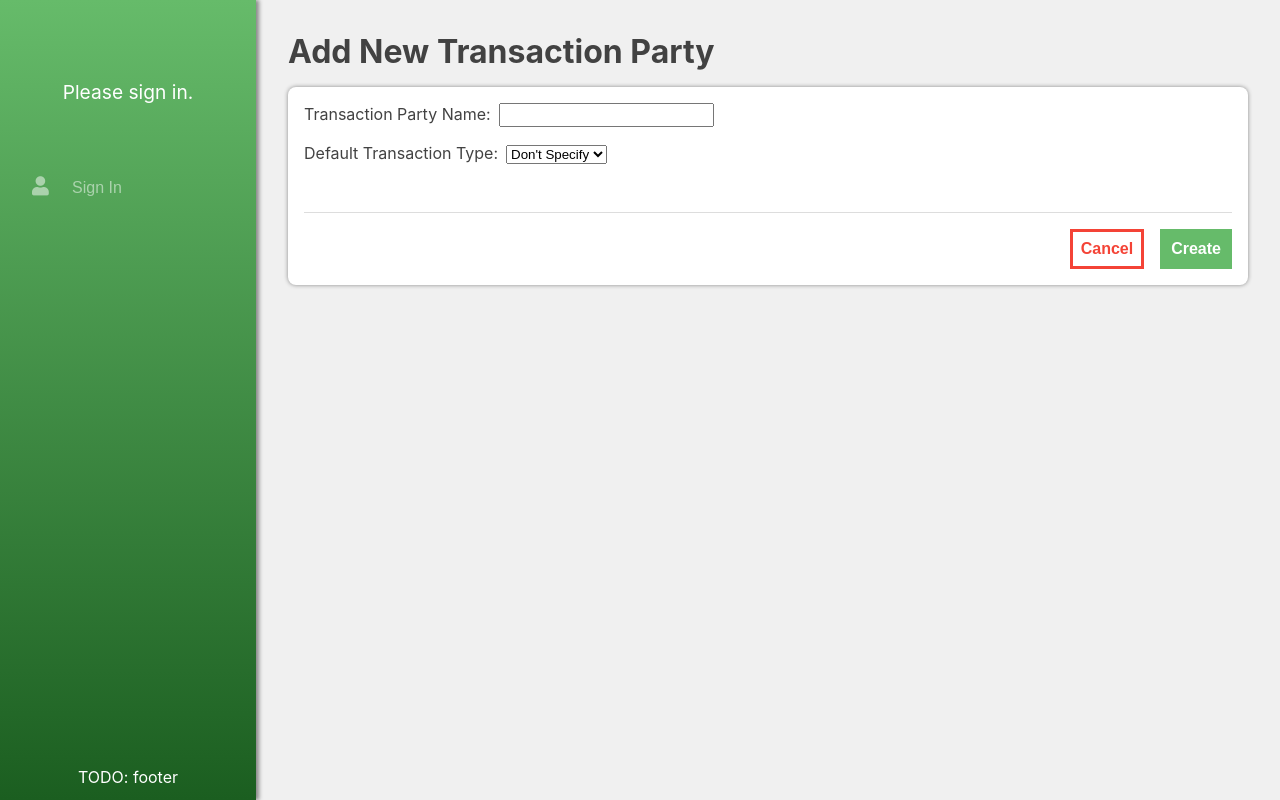
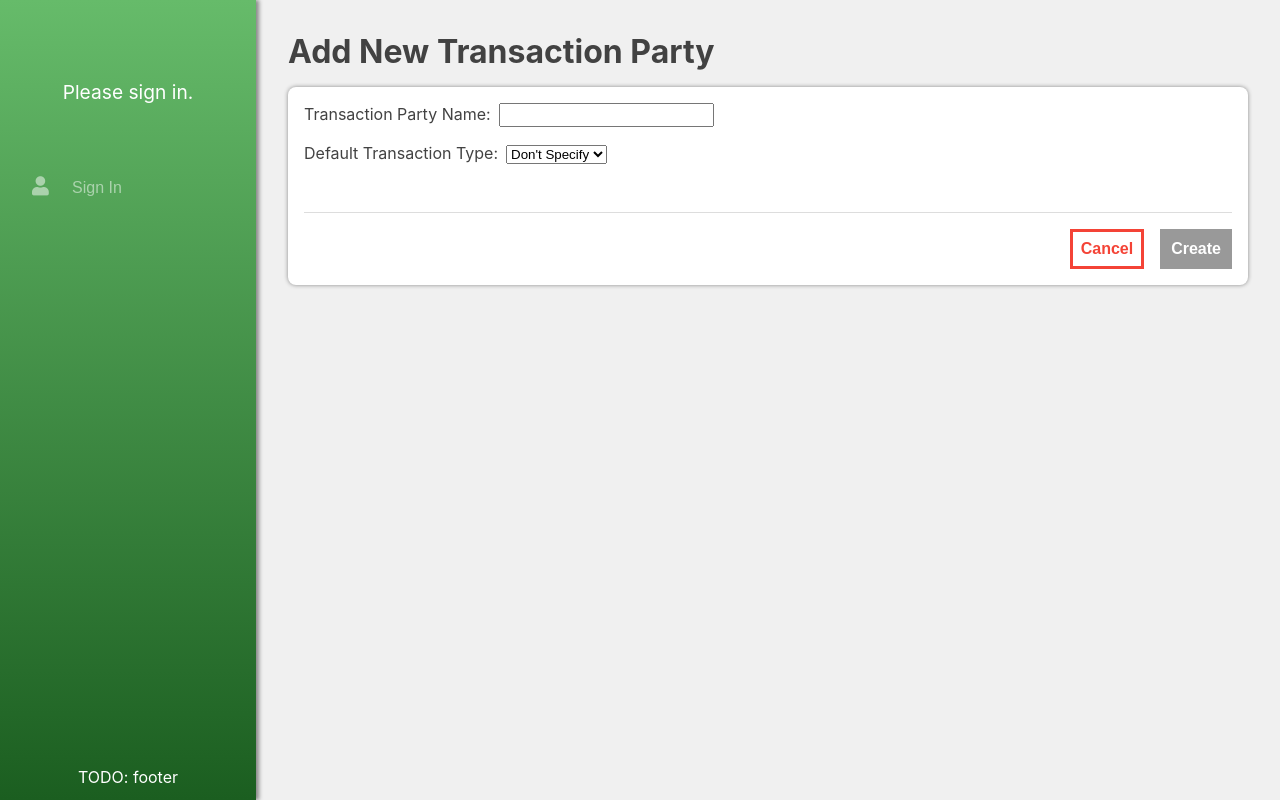
Before and after one commit to ALRobilliard/Split, a React (Create React App) app in the folder client/: page /transactionparties/add in a window 1280 px wide. Built offline with nearby package versions, Linux system fonts and the light colour scheme; no server answers.

Commit message:
Add validation

```diff
--- a/client/src/components/AddAccount/AddAccount.tsx
+++ b/client/src/components/AddAccount/AddAccount.tsx
@@ -65,6 +65,7 @@ class AddAccount extends Component<IProps, IState> {
 
   render() {
     const redirect = this.state.redirect;
+    const validForm = this.state.accountName != '';
 
     if (redirect) {
       return <Redirect to="/accounts" />
@@ -103,7 +104,7 @@ class AddAccount extends Component<IProps, IState> {
           }
           <div className="form-actions">
             <Link to="/accounts"><button className="button button-close">Cancel</button></Link>
-            <a><button className="button button-confirm" onClick={this.postAccount}>Create</button></a>
+            <a><button className="button button-confirm" onClick={this.postAccount} disabled={!validForm}>Create</button></a>
           </div>
         </div>
       </div>
--- a/client/src/components/AddCategory/AddCategory.tsx
+++ b/client/src/components/AddCategory/AddCategory.tsx
@@ -57,6 +57,7 @@ class AddCategory extends Component<IProps, IState> {
 
   render() {
     const redirect = this.state.redirect;
+    const validForm = this.state.categoryName != '';
 
     if (redirect) {
       return <Redirect to="/categories" />
@@ -86,7 +87,7 @@ class AddCategory extends Component<IProps, IState> {
           </div>
           <div className="form-actions">
             <Link to="/categories"><button className="button button-close">Cancel</button></Link>
-            <a><button className="button button-confirm" onClick={this.postCategory}>Create</button></a>
+            <a><button className="button button-confirm" onClick={this.postCategory} disabled={!validForm}>Create</button></a>
           </div>
         </div>
       </div>
--- a/client/src/components/AddTransactionParty/AddTransactionParty.tsx
+++ b/client/src/components/AddTransactionParty/AddTransactionParty.tsx
@@ -102,6 +102,7 @@ class AddTransactionParty extends Component<IProps, IState> {
 
   render() {
     const redirect = this.state.redirect;
+    const validForm = this.state.partyName != '';
 
     if (redirect) {
       return <Redirect to="/transactionparties" />
@@ -145,7 +146,7 @@ class AddTransactionParty extends Component<IProps, IState> {
           </div>: null}
           <div className="form-actions">
             <Link to="/transactionparties"><button className="button button-close">Cancel</button></Link>
-            <a><button className="button button-confirm" onClick={this.postParty}>Create</button></a>
+            <a><button className="button button-confirm" onClick={this.postParty} disabled={!validForm}>Create</button></a>
           </div>
         </div>
       </div>
--- a/client/src/components/App/App.css
+++ b/client/src/components/App/App.css
@@ -58,6 +58,16 @@
 .button-confirm {
   background-color: #66bb6a;
   color: #ffffff;
+}
+
+.button-confirm:disabled {
+  background-color: #999999;
+  border-color: #999999;
+  cursor: default;
+}
+
+.button-confirm:disabled:hover {
+  opacity: 1;
 }
 
 .button-close {
--- a/client/src/components/SearchDropdown/SearchDropdown.tsx
+++ b/client/src/components/SearchDropdown/SearchDropdown.tsx
@@ -11,7 +11,8 @@ interface IProps {
 
 interface IState {
   showList: boolean,
-  searchTerm: string
+  searchTerm: string,
+  validEntry: boolean
 }
 
 class SearchDropdown extends Component<IProps, IState> {
@@ -21,7 +22,8 @@ class SearchDropdown extends Component<IProps, IState> {
     super(props);
     this.state = {
       showList: false,
-      searchTerm: ''
+      searchTerm: '',
+      validEntry: true
     };
   }
 
@@ -30,7 +32,7 @@ class SearchDropdown extends Component<IProps, IState> {
     const callback = () => this.setState({ showList: false});
     setTimeout(callback, 200);
   }
-  searchOnChange = (e: React.ChangeEvent<HTMLInputElement>) => this.setState({ searchTerm: e.target.value }, () => this.props.setLookup({id: undefined, name: undefined}));
+  searchOnChange = (e: React.ChangeEvent<HTMLInputElement>) => this.setState({ searchTerm: e.target.value, validEntry: false }, () => this.props.setLookup({id: undefined, name: undefined}));
 
   render() {
     return (
@@ -48,6 +50,7 @@ class SearchDropdown extends Component<IProps, IState> {
           onChange={this.searchOnChange}
           onFocus={this.searchOnFocus}
           onBlur={this.searchOnBlur}
+          style={{borderColor: this.state.validEntry || this.state.searchTerm === '' ? 'unset' : '#f44336'}}
         />
         {this.state.showList ?
           <ul className="searchList">
@@ -61,7 +64,7 @@ class SearchDropdown extends Component<IProps, IState> {
                 return (
                   <li
                     key={value.id}
-                    onClick={() => this.props.setLookup({ id: value.id, name: value.name})}
+                    onClick={() => {this.props.setLookup({ id: value.id, name: value.name}); this.setState({validEntry: true})}}
                   >{value.name}</li>)
               })
             }
```
